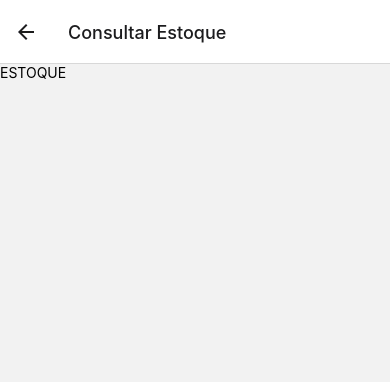
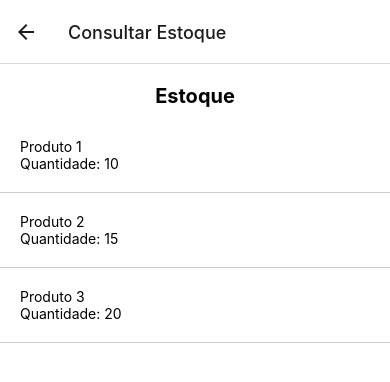
Before and after one commit to LuckasDuarte/estoque, a React Native app: screen /Estoque in a window 390 px wide. Shown: the top 382 px of the page. Built offline with nearby package versions, Linux system fonts and the light colour scheme.

Commit message:
iniciando conexao com firebase

```diff
--- a/package.json
+++ b/package.json
@@ -11,14 +11,15 @@
   "dependencies": {
     "@react-navigation/native": "^6.1.14",
     "@react-navigation/stack": "^6.3.25",
+    "@types/react": "~18.2.45",
     "expo": "~50.0.8",
     "expo-status-bar": "~1.11.1",
+    "firebase": "^10.8.1",
     "react": "18.2.0",
     "react-native": "0.73.4",
     "react-native-gesture-handler": "~2.14.0",
-    "react-native-screens": "~3.29.0",
     "react-native-safe-area-context": "4.8.2",
-    "@types/react": "~18.2.45"
+    "react-native-screens": "~3.29.0"
   },
   "devDependencies": {
     "@babel/core": "^7.20.0"
--- a/src/pages/ESTOQUE/estoque.tsx
+++ b/src/pages/ESTOQUE/estoque.tsx
@@ -1,22 +1,65 @@
-import React from "react";
+import React, {useState, useEffect} from "react";
 import {
     View,
     Text,
     TouchableOpacity,
-    StyleSheet
+    StyleSheet,
+    FlatList
 } from 'react-native'
 
 // icons
 import { Entypo, MaterialCommunityIcons, Feather  } from '@expo/vector-icons';
 
 export default function Estoque(){
+
+    const [estoque, setEstoque] = useState([]);
+
+    // Simulando dados de estoque
+    useEffect(() => {
+        // Aqui você pode buscar os dados do estoque do seu banco de dados ou de outra fonte de dados
+        const dadosEstoque = [
+            { id: 1, produto: 'Produto 1', quantidade: 10 },
+            { id: 2, produto: 'Produto 2', quantidade: 15 },
+            { id: 3, produto: 'Produto 3', quantidade: 20 },
+            // Adicione mais itens conforme necessário
+        ];
+        setEstoque(dadosEstoque);
+    }, []);
+
+
+
     return (
-        <View>
-            <Text>ESTOQUE</Text>
+        <View style={styles.container}>
+            <Text style={styles.title}>Estoque</Text>
+            <FlatList
+                data={estoque}
+                keyExtractor={item => item.id.toString()}
+                renderItem={({ item }) => (
+                    <View style={styles.item}>
+                        <Text>{item.produto}</Text>
+                        <Text>Quantidade: {item.quantidade}</Text>
+                    </View>
+                )}
+            />
         </View>
     );
 }
 
 const styles = StyleSheet.create({
-
+    container: {
+        flex: 1,
+        backgroundColor: '#fff'
+    },
+    title: {
+        fontSize: 20,
+        fontWeight: 'bold',
+        textAlign: 'center',
+        marginTop: 20,
+        marginBottom: 10
+    },
+    item: {
+        padding: 20,
+        borderBottomWidth: 1,
+        borderBottomColor: '#ccc'
+    }
 })
```
Also changed, not shown: 1 other file (tests, documents, lock files or other folders).
